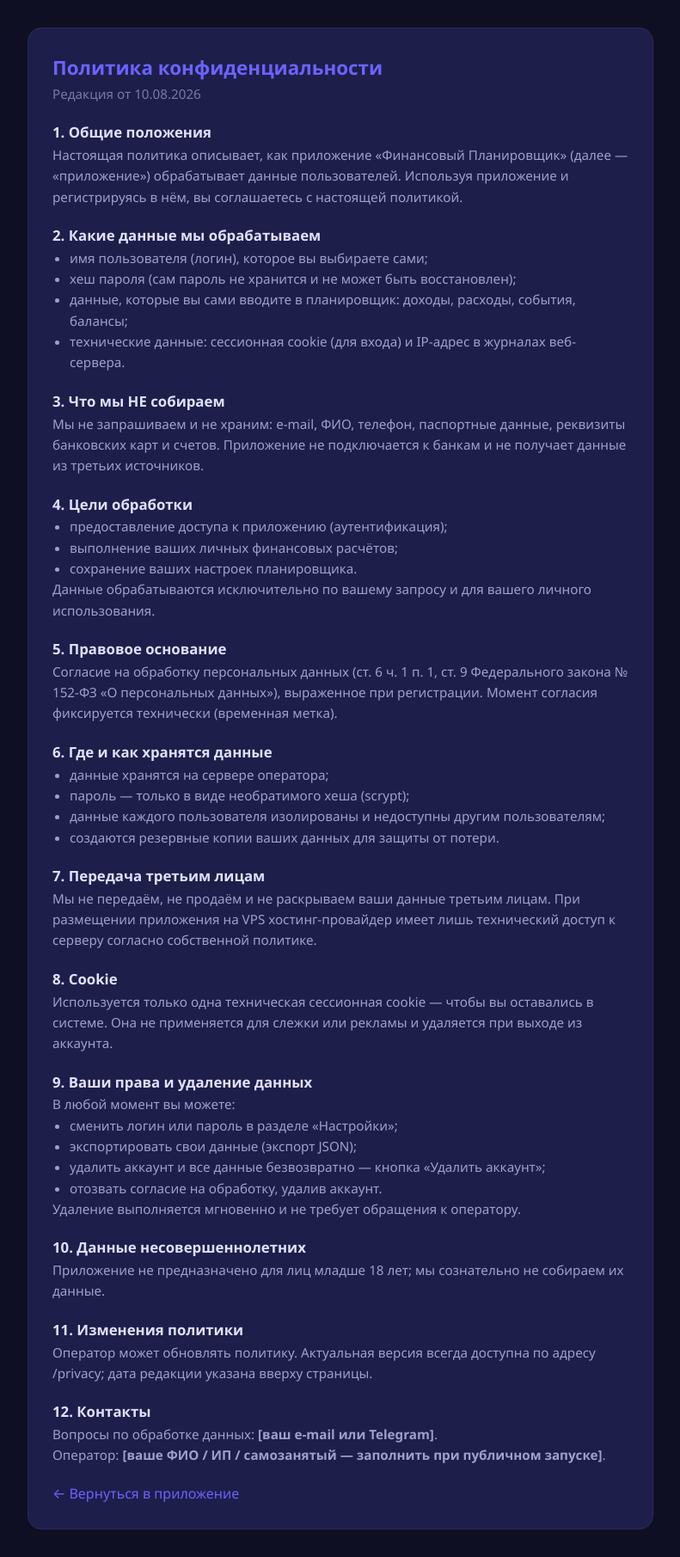
After one commit to Andrey-Dev-CJ/FinancePlanner, a Flask app: page /privacy in a window 1280 px wide. The commit adds this page. Shown: the whole page at 86% size, without its empty margins (244-1035 px from the left). Run offline with Flask 3, Linux system fonts and the light colour scheme.

Commit message:
Добавлена политика конфиденциальности и favicon

```diff
--- a/app.py
+++ b/app.py
@@ -408,6 +408,12 @@ def update_balance():
     return jsonify({'status': 'ok'})
 
 
+
+@app.route('/privacy')
+def privacy():
+    """Публичная страница политики конфиденциальности."""
+    return render_template('privacy.html')
+
 if __name__ == '__main__':
     print("=" * 50)
     print("  💰 Финансовый Планировщик (multi-user)")
--- a/static/sw.js
+++ b/static/sw.js
@@ -1,4 +1,4 @@
-const CACHE = 'finplan-v1';
+const CACHE = 'finplan-v2';
 self.addEventListener('fetch', (e) => {
     if (e.request.method !== 'GET') return;
     const url = new URL(e.request.url);
--- /dev/null
+++ b/templates/privacy.html
@@ -0,0 +1,97 @@
+<!DOCTYPE html>
+<html lang="ru">
+<head>
+<meta charset="UTF-8">
+<meta name="viewport" content="width=device-width, initial-scale=1.0">
+<title>Политика конфиденциальности — ФинПлан</title>
+<link rel="stylesheet" href="/static/style.css">
+<style>
+.privacy-wrap { max-width: 760px; margin: 0 auto; padding: 32px 16px; }
+.privacy-card { background: var(--bg-card); border: 1px solid var(--border); border-radius: 16px; padding: 28px; }
+.privacy-card h1 { color: var(--accent); font-size: 1.4rem; }
+.privacy-card h2 { color: var(--text-primary); font-size: 1.05rem; margin-top: 20px; }
+.privacy-card p, .privacy-card li { color: var(--text-secondary); line-height: 1.6; font-size: .95rem; }
+.privacy-card ul { padding-left: 20px; }
+.privacy-meta { color: var(--text-secondary); opacity: .7; font-size: .85rem; }
+.back-link { display: inline-block; margin-top: 20px; color: var(--accent); text-decoration: none; }
+</style>
+</head>
+<body>
+<div class="privacy-wrap">
+<div class="privacy-card">
+    <h1>Политика конфиденциальности</h1>
+    <p class="privacy-meta">Редакция от 10.08.2026</p>
+
+    <h2>1. Общие положения</h2>
+    <p>Настоящая политика описывает, как приложение «Финансовый Планировщик» (далее — «приложение»)
+    обрабатывает данные пользователей. Используя приложение и регистрируясь в нём, вы соглашаетесь
+    с настоящей политикой.</p>
+
+    <h2>2. Какие данные мы обрабатываем</h2>
+    <ul>
+        <li>имя пользователя (логин), которое вы выбираете сами;</li>
+        <li>хеш пароля (сам пароль не хранится и не может быть восстановлен);</li>
+        <li>данные, которые вы сами вводите в планировщик: доходы, расходы, события, балансы;</li>
+        <li>технические данные: сессионная cookie (для входа) и IP-адрес в журналах веб-сервера.</li>
+    </ul>
+
+    <h2>3. Что мы НЕ собираем</h2>
+    <p>Мы не запрашиваем и не храним: e-mail, ФИО, телефон, паспортные данные, реквизиты банковских
+    карт и счетов. Приложение не подключается к банкам и не получает данные из третьих источников.</p>
+
+    <h2>4. Цели обработки</h2>
+    <ul>
+        <li>предоставление доступа к приложению (аутентификация);</li>
+        <li>выполнение ваших личных финансовых расчётов;</li>
+        <li>сохранение ваших настроек планировщика.</li>
+    </ul>
+    <p>Данные обрабатываются исключительно по вашему запросу и для вашего личного использования.</p>
+
+    <h2>5. Правовое основание</h2>
+    <p>Согласие на обработку персональных данных (ст. 6 ч. 1 п. 1, ст. 9 Федерального закона
+    № 152-ФЗ «О персональных данных»), выраженное при регистрации. Момент согласия фиксируется
+    технически (временная метка).</p>
+
+    <h2>6. Где и как хранятся данные</h2>
+    <ul>
+        <li>данные хранятся на сервере оператора;</li>
+        <li>пароль — только в виде необратимого хеша (scrypt);</li>
+        <li>данные каждого пользователя изолированы и недоступны другим пользователям;</li>
+        <li>создаются резервные копии ваших данных для защиты от потери.</li>
+    </ul>
+
+    <h2>7. Передача третьим лицам</h2>
+    <p>Мы не передаём, не продаём и не раскрываем ваши данные третьим лицам.
+    При размещении приложения на VPS хостинг-провайдер имеет лишь технический доступ к серверу
+    согласно собственной политике.</p>
+
+    <h2>8. Cookie</h2>
+    <p>Используется только одна техническая сессионная cookie — чтобы вы оставались в системе.
+    Она не применяется для слежки или рекламы и удаляется при выходе из аккаунта.</p>
+
+    <h2>9. Ваши права и удаление данных</h2>
+    <p>В любой момент вы можете:</p>
+    <ul>
+        <li>сменить логин или пароль в разделе «Настройки»;</li>
+        <li>экспортировать свои данные (экспорт JSON);</li>
+        <li>удалить аккаунт и все данные безвозвратно — кнопка «Удалить аккаунт»;</li>
+        <li>отозвать согласие на обработку, удалив аккаунт.</li>
+    </ul>
+    <p>Удаление выполняется мгновенно и не требует обращения к оператору.</p>
+
+    <h2>10. Данные несовершеннолетних</h2>
+    <p>Приложение не предназначено для лиц младше 18 лет; мы сознательно не собираем их данные.</p>
+
+    <h2>11. Изменения политики</h2>
+    <p>Оператор может обновлять политику. Актуальная версия всегда доступна по адресу /privacy;
+    дата редакции указана вверху страницы.</p>
+
+    <h2>12. Контакты</h2>
+    <p>Вопросы по обработке данных: <b>[ваш e-mail или Telegram]</b>.<br>
+    Оператор: <b>[ваше ФИО / ИП / самозанятый — заполнить при публичном запуске]</b>.</p>
+
+    <a class="back-link" href="/">← Вернуться в приложение</a>
+</div>
+</div>
+</body>
+</html>
```
Also changed, not shown: static/style.css (+43 -0 lines), templates/index.html (+24 -2 lines).
